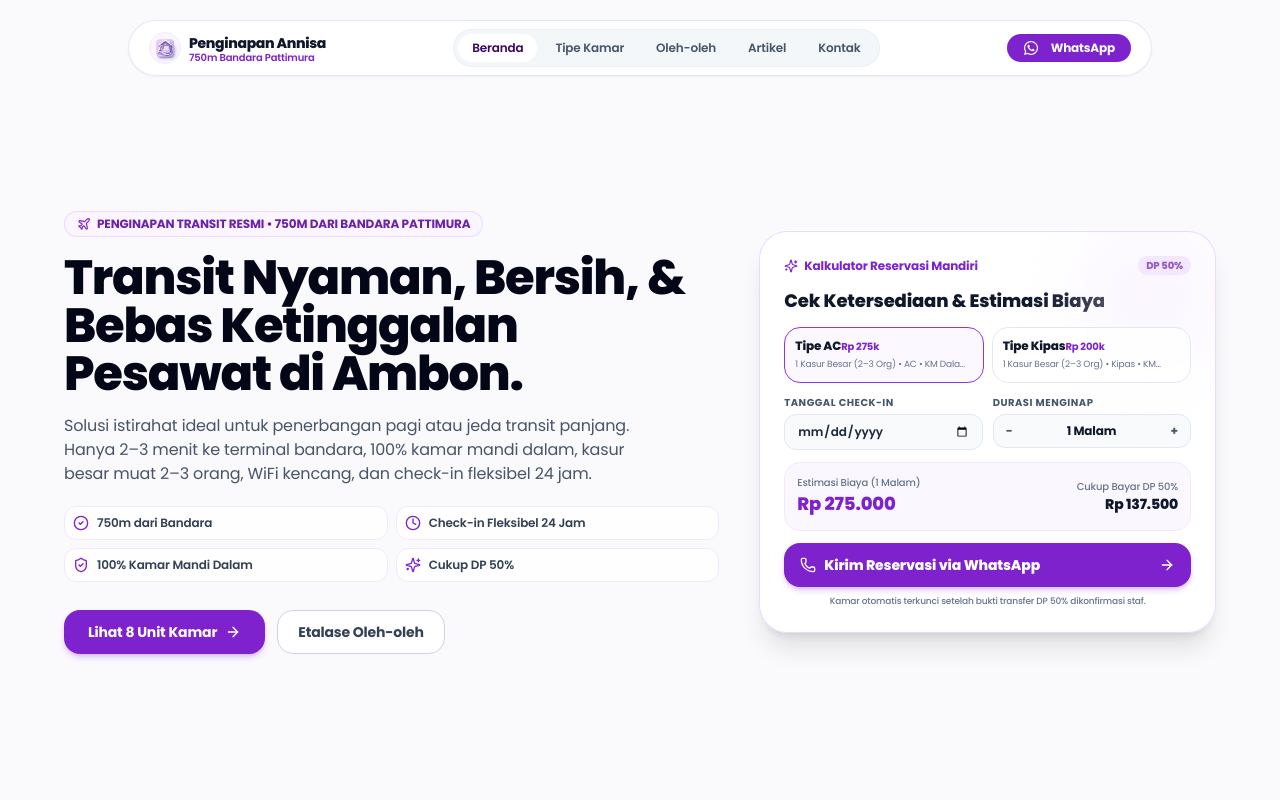
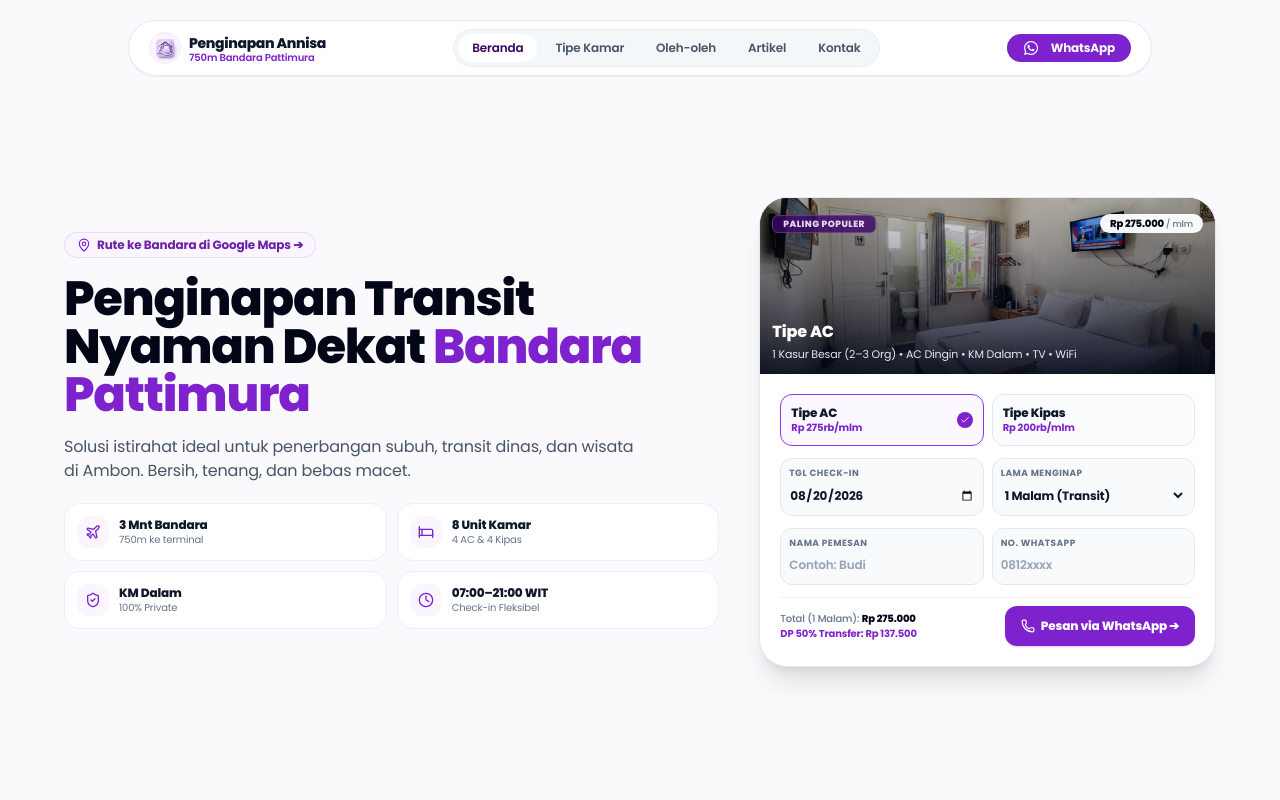
Before and after one commit to ilsetiawan1/penginapan-annisa, a Next.js app in the folder apps/web/: page / in a window 1280 px wide. Shown: the top 800 px of the page. Built offline with nearby package versions, Linux system fonts and the light colour scheme.

Commit message:
style: polish homepage hero & values section to 100% match reference screenshot design

```diff
--- a/apps/web/src/features/public/home/components/booking-widget.tsx
+++ b/apps/web/src/features/public/home/components/booking-widget.tsx
@@ -2,7 +2,7 @@
 
 import { useState } from "react";
 import Image from "next/image";
-import { ArrowRight, Calendar, Phone, Sparkles } from "lucide-react";
+import { ArrowRight, Calendar, Check, Clock, Phone, Sparkles, User } from "lucide-react";
 import { Button } from "../../../../components/ui/button";
 import { Card } from "../../../../components/ui/card";
 import { getRoomBookingWhatsAppUrl } from "../../../../lib/whatsapp";
@@ -22,7 +22,7 @@ const ROOM_OPTIONS: RoomOption[] = [
     name: "Tipe AC",
     price: 275000,
     dp: 137500,
-    features: "1 Kasur Besar (2–3 Org) • AC • KM Dalam • TV • WiFi",
+    features: "1 Kasur Besar (2–3 Org) • AC Dingin • KM Dalam • TV • WiFi",
     image: "/rooms/room-ac-101.jpg",
   },
   {
@@ -30,15 +30,17 @@ const ROOM_OPTIONS: RoomOption[] = [
     name: "Tipe Kipas",
     price: 200000,
     dp: 100000,
-    features: "1 Kasur Besar (2–3 Org) • Kipas • KM Dalam • TV • WiFi",
+    features: "1 Kasur Besar (2–3 Org) • Kipas Angin • KM Dalam • TV • WiFi",
     image: "/rooms/room-kipas-201.jpg",
   },
 ];
 
 export function BookingWidget() {
   const [selectedRoom, setSelectedRoom] = useState<string>("ac");
-  const [checkInDate, setCheckInDate] = useState<string>("");
+  const [checkInDate, setCheckInDate] = useState<string>("2026-08-20");
   const [nights, setNights] = useState<number>(1);
+  const [guestName, setGuestName] = useState<string>("");
+  const [guestPhone, setGuestPhone] = useState<string>("");
 
   const currentRoom = ROOM_OPTIONS.find((r) => r.id === selectedRoom) || ROOM_OPTIONS[0];
   const totalPrice = currentRoom.price * nights;
@@ -57,26 +59,44 @@ export function BookingWidget() {
   };
 
   return (
-    <Card className="p-4 sm:p-5 md:p-6 bg-white/95 backdrop-blur-xl border border-purple-200/90 shadow-xl rounded-3xl text-left relative overflow-hidden">
-      {/* Decorative Accent */}
-      <div className="absolute top-0 right-0 w-32 h-32 bg-purple-100/50 rounded-full blur-2xl pointer-events-none" />
+    <Card className="overflow-hidden p-0 bg-white border border-slate-200/90 shadow-xl rounded-3xl text-left">
+      {/* Top Room Photo Banner */}
+      <div className="relative h-36 sm:h-44 w-full bg-slate-900 overflow-hidden">
+        <Image
+          src={currentRoom.image}
+          alt={currentRoom.name}
+          fill
+          className="object-cover opacity-90"
+        />
+        <div className="absolute inset-0 bg-gradient-to-t from-slate-950/90 via-slate-950/40 to-transparent" />
 
-      <div className="flex items-center justify-between gap-2 mb-3">
-        <div className="flex items-center gap-1.5 text-purple-700 font-bold text-xs">
-          <Sparkles className="w-3.5 h-3.5" />
-          <span>Kalkulator Reservasi Mandiri</span>
+        {/* Top Badges */}
+        <div className="absolute top-3 left-3">
+          <span className="bg-purple-950/80 text-purple-200 border border-purple-400/30 px-2.5 py-0.5 rounded-md text-[9px] font-extrabold uppercase tracking-wider">
+            PALING POPULER
+          </span>
         </div>
-        <span className="text-[10px] bg-purple-100 text-purple-800 font-extrabold px-2 py-0.5 rounded-full">
-          DP 50%
+        <div className="absolute top-3 right-3">
+          <span className="bg-white/95 text-slate-950 px-2.5 py-0.5 rounded-full text-[10px] font-black shadow-xs">
+            Rp {(currentRoom.price).toLocaleString("id-ID")}{" "}
+            <span className="text-[9px] font-medium text-slate-500">/ mlm</span>
           </span>
         </div>
 
-      <h3 className="text-base sm:text-lg font-black text-slate-900 leading-tight mb-3">
-        Cek Ketersediaan &amp; Estimasi Biaya
+        {/* Bottom Overlay Text */}
+        <div className="absolute bottom-3 left-3 right-3 text-white">
+          <h3 className="text-sm sm:text-base font-black leading-tight drop-shadow-xs">
+            {currentRoom.name}
           </h3>
+          <p className="text-[10px] sm:text-[11px] text-slate-200 line-clamp-1 mt-0.5 drop-shadow-xs">
+            {currentRoom.features}
+          </p>
+        </div>
+      </div>
 
-      {/* Select Room Type Pills */}
-      <div className="grid grid-cols-2 gap-2 mb-3">
+      <div className="p-4 sm:p-5 space-y-3">
+        {/* Room Type Selector Radio Pills */}
+        <div className="grid grid-cols-2 gap-2">
           {ROOM_OPTIONS.map((room) => {
             const isSelected = selectedRoom === room.id;
             return (
@@ -84,96 +104,115 @@ export function BookingWidget() {
                 key={room.id}
                 type="button"
                 onClick={() => setSelectedRoom(room.id)}
-              className={`p-2.5 rounded-2xl border text-left transition-all cursor-pointer relative overflow-hidden flex flex-col justify-between ${
+                className={`p-2.5 rounded-xl border text-left transition-all cursor-pointer flex items-center justify-between ${
                   isSelected
-                  ? "border-purple-600 bg-purple-50/70 shadow-xs"
-                  : "border-slate-200 hover:border-purple-300 bg-white/80"
+                    ? "border-purple-600 bg-purple-50/70 shadow-2xs"
+                    : "border-slate-200 hover:border-purple-300 bg-slate-50/50"
                 }`}
               >
-              <div className="flex items-center justify-between mb-1">
-                <span className="font-extrabold text-xs text-slate-900">{room.name}</span>
-                <span className="text-[10px] font-bold text-purple-700">
-                  Rp {(room.price / 1000).toFixed(0)}k
-                </span>
+                <div>
+                  <p className="font-extrabold text-xs text-slate-900 leading-tight">
+                    {room.name}
+                  </p>
+                  <p className="text-[10px] font-bold text-purple-700">
+                    Rp {(room.price / 1000).toFixed(0)}rb/mlm
+                  </p>
                 </div>
-              <p className="text-[9px] text-slate-500 line-clamp-1">{room.features}</p>
+                {isSelected && (
+                  <div className="w-4 h-4 rounded-full bg-purple-700 text-white flex items-center justify-center shrink-0">
+                    <Check className="w-2.5 h-2.5" />
+                  </div>
+                )}
               </button>
             );
           })}
         </div>
 
-      {/* Inputs: Check-in Date & Nights */}
-      <div className="grid grid-cols-1 sm:grid-cols-2 gap-2.5 mb-3">
-        <div>
-          <label className="text-[10px] font-bold text-slate-600 uppercase tracking-wider block mb-1">
-            Tanggal Check-in
+        {/* Date & Nights Inputs */}
+        <div className="grid grid-cols-2 gap-2">
+          <div className="bg-slate-50 border border-slate-200 rounded-xl p-2">
+            <label className="text-[9px] font-bold text-slate-500 uppercase tracking-wider block mb-0.5">
+              TGL CHECK-IN
             </label>
-          <div className="relative">
             <input
               type="date"
               value={checkInDate}
               onChange={(e) => setCheckInDate(e.target.value)}
-              className="w-full bg-slate-50 border border-slate-200 rounded-xl px-3 py-2 text-xs font-semibold text-slate-800 outline-none focus:border-purple-500 focus:bg-white transition"
+              className="w-full bg-transparent text-xs font-bold text-slate-900 outline-none"
+            />
+          </div>
+
+          <div className="bg-slate-50 border border-slate-200 rounded-xl p-2">
+            <label className="text-[9px] font-bold text-slate-500 uppercase tracking-wider block mb-0.5">
+              LAMA MENGINAP
+            </label>
+            <select
+              value={nights}
+              onChange={(e) => setNights(Number(e.target.value))}
+              className="w-full bg-transparent text-xs font-bold text-slate-900 outline-none cursor-pointer"
+            >
+              <option value={1}>1 Malam (Transit)</option>
+              <option value={2}>2 Malam</option>
+              <option value={3}>3 Malam</option>
+              <option value={4}>4 Malam</option>
+              <option value={5}>5+ Malam</option>
+            </select>
+          </div>
+        </div>
+
+        {/* Guest Name & WhatsApp Inputs */}
+        <div className="grid grid-cols-2 gap-2">
+          <div className="bg-slate-50 border border-slate-200 rounded-xl p-2">
+            <label className="text-[9px] font-bold text-slate-500 uppercase tracking-wider block mb-0.5">
+              NAMA PEMESAN
+            </label>
+            <input
+              type="text"
+              value={guestName}
+              onChange={(e) => setGuestName(e.target.value)}
+              placeholder="Contoh: Budi"
+              className="w-full bg-transparent text-xs font-semibold text-slate-900 placeholder:text-slate-400 outline-none"
+            />
+          </div>
+
+          <div className="bg-slate-50 border border-slate-200 rounded-xl p-2">
+            <label className="text-[9px] font-bold text-slate-500 uppercase tracking-wider block mb-0.5">
+              NO. WHATSAPP
+            </label>
+            <input
+              type="tel"
+              value={guestPhone}
+              onChange={(e) => setGuestPhone(e.target.value)}
+              placeholder="0812xxxx"
+              className="w-full bg-transparent text-xs font-semibold text-slate-900 placeholder:text-slate-400 outline-none"
             />
           </div>
         </div>
 
+        {/* Bottom Price Summary & CTA Button */}
+        <div className="pt-2 flex items-center justify-between gap-3 border-t border-slate-100">
           <div>
-          <label className="text-[10px] font-bold text-slate-600 uppercase tracking-wider block mb-1">
-            Durasi Menginap
-          </label>
-          <div className="flex items-center border border-slate-200 rounded-xl bg-slate-50 overflow-hidden">
-            <button
-              type="button"
-              onClick={() => setNights((prev) => Math.max(1, prev - 1))}
-              className="px-3 py-2 text-xs font-bold text-slate-600 hover:bg-slate-200 transition cursor-pointer"
-            >
-              -
-            </button>
-            <span className="flex-1 text-center text-xs font-bold text-slate-900">
-              {nights} Malam
-            </span>
-            <button
-              type="button"
-              onClick={() => setNights((prev) => prev + 1)}
-              className="px-3 py-2 text-xs font-bold text-slate-600 hover:bg-slate-200 transition cursor-pointer"
-            >
-              +
-            </button>
-          </div>
-        </div>
+            <p className="text-[10px] text-slate-500 font-medium">
+              Total ({nights} Malam):{" "}
+              <strong className="text-slate-950 font-black">
+                Rp {totalPrice.toLocaleString("id-ID")}
+              </strong>
+            </p>
+            <p className="text-[10px] font-bold text-purple-700">
+              DP 50% Transfer: Rp {dpPrice.toLocaleString("id-ID")}
+            </p>
           </div>
 
-      {/* Pricing Summary */}
-      <div className="bg-purple-50/80 rounded-2xl p-3 border border-purple-100 mb-3 flex items-center justify-between">
-        <div>
-          <p className="text-[10px] text-slate-500 font-medium">Estimasi Biaya ({nights} Malam)</p>
-          <p className="text-base sm:text-lg font-black text-purple-700">
-            Rp {totalPrice.toLocaleString("id-ID")}
-          </p>
-        </div>
-        <div className="text-right">
-          <p className="text-[10px] text-slate-500 font-medium">Cukup Bayar DP 50%</p>
-          <p className="text-xs sm:text-sm font-extrabold text-slate-900">
-            Rp {dpPrice.toLocaleString("id-ID")}
-          </p>
-        </div>
-      </div>
-
-      {/* WhatsApp CTA Button */}
           <Button
             type="button"
             onClick={handleBooking}
-        className="w-full rounded-2xl bg-purple-700 hover:bg-purple-800 text-white font-extrabold text-xs sm:text-sm h-11 shadow-md gap-2 cursor-pointer transition-all"
+            className="rounded-xl bg-purple-700 hover:bg-purple-800 text-white font-extrabold text-xs h-10 px-4 shadow-sm gap-1.5 cursor-pointer shrink-0 transition-all"
           >
-        <Phone className="w-4 h-4" />
-        <span>Kirim Reservasi via WhatsApp</span>
-        <ArrowRight className="w-4 h-4 ml-auto" />
+            <Phone className="w-3.5 h-3.5" />
+            <span>Pesan via WhatsApp ➔</span>
           </Button>
-
-      <p className="text-[9px] text-slate-500 text-center mt-2 font-medium">
-        Kamar otomatis terkunci setelah bukti transfer DP 50% dikonfirmasi staf.
-      </p>
+        </div>
+      </div>
     </Card>
   );
 }
--- a/apps/web/src/features/public/home/components/hero-section.tsx
+++ b/apps/web/src/features/public/home/components/hero-section.tsx
@@ -1,7 +1,5 @@
 import Link from "next/link";
-import { ArrowRight, CheckCircle2, Clock, MapPin, Plane, ShieldCheck, Sparkles } from "lucide-react";
-import { Badge } from "../../../../components/ui/badge";
-import { Button } from "../../../../components/ui/button";
+import { Bed, Clock, MapPin, Plane, ShieldCheck } from "lucide-react";
 import { BookingWidget } from "./booking-widget";
 
 export function HeroSection() {
@@ -11,59 +9,66 @@ export function HeroSection() {
         {/* Left Column: Headline & Value Proposition */}
         <div className="lg:col-span-7 text-left space-y-3 sm:space-y-4">
           {/* Top Pill Badge */}
-          <div className="inline-flex items-center gap-1.5 px-3 py-1 rounded-full bg-purple-50 border border-purple-200/80 text-purple-800 text-[11px] sm:text-xs font-bold shadow-2xs">
-            <Plane className="w-3.5 h-3.5 text-purple-700" />
-            <span>PENGINAPAN TRANSIT RESMI • 750M DARI BANDARA PATTIMURA</span>
-          </div>
+          <a
+            href="https://maps.app.goo.gl/PskXAUZuGD7NeMoL7"
+            target="_blank"
+            rel="noreferrer"
+            className="inline-flex items-center gap-1.5 px-3 py-1 rounded-full bg-purple-50 border border-purple-200/80 text-purple-800 text-[11px] sm:text-xs font-bold shadow-2xs hover:bg-purple-100 transition"
+          >
+            <MapPin className="w-3.5 h-3.5 text-purple-700" />
+            <span>Rute ke Bandara di Google Maps ➔</span>
+          </a>
 
           <h1 className="text-2xl sm:text-4xl lg:text-5xl font-black tracking-tight text-slate-950 leading-tight sm:leading-[1.15]">
-            Transit Nyaman, Bersih, &amp; Bebas Ketinggalan Pesawat di Ambon.
+            Penginapan Transit Nyaman Dekat{" "}
+            <span className="text-purple-700">Bandara Pattimura</span>
           </h1>
 
           <p className="text-xs sm:text-sm md:text-base text-slate-600 font-normal leading-relaxed max-w-xl">
-            Solusi istirahat ideal untuk penerbangan pagi atau jeda transit panjang. Hanya 2–3 menit ke terminal bandara, 100% kamar mandi dalam, kasur besar muat 2–3 orang, WiFi kencang, dan check-in fleksibel 24 jam.
+            Solusi istirahat ideal untuk penerbangan subuh, transit dinas, dan wisata di Ambon. Bersih, tenang, dan bebas macet.
           </p>
 
-          {/* Value Checklist Pills */}
-          <div className="grid grid-cols-2 gap-2 pt-1 pb-2">
-            <div className="flex items-center gap-2 text-xs font-semibold text-slate-700 bg-white/80 p-2 rounded-xl border border-purple-100 shadow-2xs">
-              <CheckCircle2 className="w-4 h-4 text-purple-700 shrink-0" />
-              <span>750m dari Bandara</span>
+          {/* 4 Quick Info Cards (2x2 Grid) */}
+          <div className="grid grid-cols-2 gap-2.5 pt-1 pb-1">
+            <div className="flex items-center gap-2.5 p-2.5 sm:p-3 bg-white/90 backdrop-blur-md rounded-2xl border border-purple-100 shadow-2xs">
+              <div className="w-8 h-8 rounded-xl bg-purple-50 text-purple-700 flex items-center justify-center shrink-0">
+                <Plane className="w-4 h-4" />
+              </div>
+              <div>
+                <p className="font-extrabold text-xs text-slate-900 leading-tight">3 Mnt Bandara</p>
+                <p className="text-[10px] text-slate-500">750m ke terminal</p>
+              </div>
             </div>
-            <div className="flex items-center gap-2 text-xs font-semibold text-slate-700 bg-white/80 p-2 rounded-xl border border-purple-100 shadow-2xs">
-              <Clock className="w-4 h-4 text-purple-700 shrink-0" />
-              <span>Check-in Fleksibel 24 Jam</span>
+
+            <div className="flex items-center gap-2.5 p-2.5 sm:p-3 bg-white/90 backdrop-blur-md rounded-2xl border border-purple-100 shadow-2xs">
+              <div className="w-8 h-8 rounded-xl bg-purple-50 text-purple-700 flex items-center justify-center shrink-0">
+                <Bed className="w-4 h-4" />
+              </div>
+              <div>
+                <p className="font-extrabold text-xs text-slate-900 leading-tight">8 Unit Kamar</p>
+                <p className="text-[10px] text-slate-500">4 AC &amp; 4 Kipas</p>
+              </div>
             </div>
-            <div className="flex items-center gap-2 text-xs font-semibold text-slate-700 bg-white/80 p-2 rounded-xl border border-purple-100 shadow-2xs">
-              <ShieldCheck className="w-4 h-4 text-purple-700 shrink-0" />
-              <span>100% Kamar Mandi Dalam</span>
+
+            <div className="flex items-center gap-2.5 p-2.5 sm:p-3 bg-white/90 backdrop-blur-md rounded-2xl border border-purple-100 shadow-2xs">
+              <div className="w-8 h-8 rounded-xl bg-purple-50 text-purple-700 flex items-center justify-center shrink-0">
+                <ShieldCheck className="w-4 h-4" />
+              </div>
+              <div>
+                <p className="font-extrabold text-xs text-slate-900 leading-tight">KM Dalam</p>
+                <p className="text-[10px] text-slate-500">100% Private</p>
+              </div>
             </div>
-            <div className="flex items-center gap-2 text-xs font-semibold text-slate-700 bg-white/80 p-2 rounded-xl border border-purple-100 shadow-2xs">
-              <Sparkles className="w-4 h-4 text-purple-700 shrink-0" />
-              <span>Cukup DP 50%</span>
+
+            <div className="flex items-center gap-2.5 p-2.5 sm:p-3 bg-white/90 backdrop-blur-md rounded-2xl border border-purple-100 shadow-2xs">
+              <div className="w-8 h-8 rounded-xl bg-purple-50 text-purple-700 flex items-center justify-center shrink-0">
+                <Clock className="w-4 h-4" />
+              </div>
+              <div>
+                <p className="font-extrabold text-xs text-slate-900 leading-tight">07:00–21:00 WIT</p>
+                <p className="text-[10px] text-slate-500">Check-in Fleksibel</p>
+              </div>
             </div>
-          </div>
-
-          {/* Action CTAs */}
-          <div className="flex flex-wrap items-center gap-3 pt-1">
-            <Button
-              asChild
-              className="rounded-2xl bg-purple-700 hover:bg-purple-800 text-white font-bold text-xs sm:text-sm px-6 h-11 shadow-md gap-2"
-            >
-              <Link href="/kamar">
-                <span>Lihat 8 Unit Kamar</span>
-                <ArrowRight className="w-4 h-4" />
-              </Link>
-            </Button>
-            <Button
-              asChild
-              variant="outline"
-              className="rounded-2xl border-slate-300 text-slate-700 hover:bg-slate-100 font-bold text-xs sm:text-sm px-5 h-11 shadow-2xs"
-            >
-              <Link href="/oleh-oleh">
-                <span>Etalase Oleh-oleh</span>
-              </Link>
-            </Button>
           </div>
         </div>
 
--- a/apps/web/src/features/public/home/components/values-section.tsx
+++ b/apps/web/src/features/public/home/components/values-section.tsx
@@ -1,40 +1,62 @@
-import { Clock, MapPin, ShieldCheck, Sparkles, Tv, Wifi } from "lucide-react";
+import { Clock, MapPin, ShieldCheck, Sparkles } from "lucide-react";
 
 export function ValuesSection() {
   const values = [
     {
       icon: MapPin,
-      title: "Hanya 750m dari Bandara",
-      desc: "2–3 menit perjalanan kaki / mobil dari Bandara Pattimura Ambon. Bebas macet & bebas stres ketinggalan pesawat.",
+      badge: "750m Bandara",
+      title: "Bebas Risiko Terlambat",
+      desc: "Hanya 2–3 menit ke terminal keberangkatan Bandara Pattimura. Anda bisa istirahat tenang tanpa takut terjebak macet.",
     },
     {
       icon: Clock,
-      title: "Check-in Fleksibel 24 Jam",
-      desc: "Mendarat pagi (08:00–09:00 WIT)? Bisa langsung masuk istirahat jika unit telah siap tanpa nunggu siang.",
+      badge: "07:00–21:00 WIT",
+      title: "Check-In Fleksibel",
+      desc: "Mendarat dengan pesawat pagi (08:00–09:00 WIT)? Bisa langsung masuk istirahat jika kamar telah siap dan bersih.",
     },
     {
       icon: ShieldCheck,
+      badge: "Privasi Terjaga",
       title: "100% Kamar Mandi Dalam",
-      desc: "Seluruh 8 unit kamar dilengkapi toilet privat, kasur besar muat 2–3 orang, TV layar datar, dan handuk bersih.",
+      desc: "Seluruh 8 kamar kami dilengkapi kamar mandi privat di dalam, kasur besar muat 2–3 orang, TV layar datar, dan WiFi kencang.",
     },
     {
       icon: Sparkles,
-      title: "Booking Aman DP 50%",
+      badge: "Cukup DP 50%",
+      title: "Pemesanan Aman & Mudah",
       desc: "Kunci kamar cukup transfer DP 50% via WhatsApp. Pelunasan sisa tagihan fleksibel saat tiba di penginapan.",
     },
   ];
 
   return (
-    <div className="grid grid-cols-2 lg:grid-cols-4 gap-2.5 sm:gap-4 mb-4 sm:mb-6">
+    <div className="mb-4 sm:mb-6">
+      {/* Section Header */}
+      <div className="text-left mb-2 sm:mb-3">
+        <span className="text-[10px] font-extrabold text-purple-700 tracking-wider uppercase block">
+          KEUNGGULAN
+        </span>
+        <h2 className="text-xs sm:text-base font-extrabold text-slate-900 leading-tight">
+          Kenapa Memilih Penginapan Annisa?
+        </h2>
+      </div>
+
+      {/* 4 Cards Grid */}
+      <div className="grid grid-cols-2 lg:grid-cols-4 gap-2.5 sm:gap-4">
         {values.map((v) => {
           const IconComponent = v.icon;
           return (
             <div
               key={v.title}
-            className="p-3 sm:p-4 rounded-2xl bg-white/90 backdrop-blur-md border border-purple-200/80 shadow-2xs hover:border-purple-300 transition-all text-left"
+              className="p-3 sm:p-4 rounded-2xl bg-white/90 backdrop-blur-md border border-purple-200/80 shadow-2xs hover:border-purple-300 transition-all text-left flex flex-col justify-between"
             >
-            <div className="w-7 h-7 sm:w-8 sm:h-8 rounded-xl bg-purple-100/90 text-purple-700 flex items-center justify-center mb-2 shrink-0">
+              <div>
+                <div className="flex items-center justify-between mb-2">
+                  <div className="w-7 h-7 sm:w-8 sm:h-8 rounded-xl bg-purple-100/90 text-purple-700 flex items-center justify-center shrink-0">
                     <IconComponent className="w-3.5 h-3.5 sm:w-4 sm:h-4" />
+                  </div>
+                  <span className="text-[9px] font-bold text-purple-800 bg-purple-50 px-2 py-0.5 rounded-full border border-purple-100">
+                    {v.badge}
+                  </span>
                 </div>
                 <h3 className="font-extrabold text-xs sm:text-sm text-slate-900 leading-tight mb-1">
                   {v.title}
@@ -43,8 +65,10 @@ export function ValuesSection() {
                   {v.desc}
                 </p>
               </div>
+            </div>
           );
         })}
       </div>
+    </div>
   );
 }
```
Lines whose indentation alone changed are shown as unchanged.
